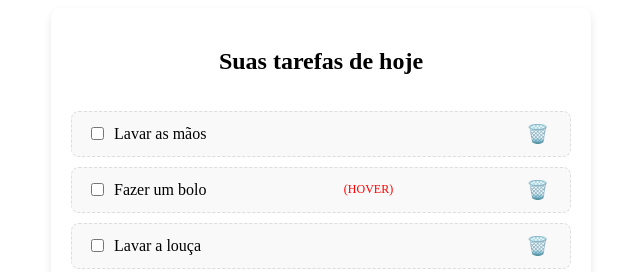
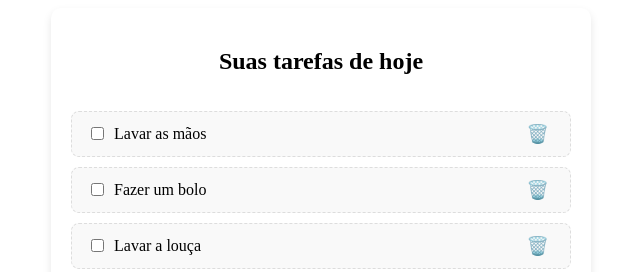
Before and after one commit to lucas-rodrigues-dev/focalpoint-app, a Next.js app: page /tasks in a window 1280 px wide. Shown: the top 272 px of the page, without its empty margins (319-959 px from the left). Built offline with nearby package versions, Linux system fonts and the light colour scheme.

Commit message:
update-focalpoint-app

```diff
--- a/pages/tasks.js
+++ b/pages/tasks.js
@@ -40,7 +40,6 @@ const Tasks = () => {
               onChange={() => handleToggleTask(task.id)}
             />
             <span>{task.title}</span>
-            {task.hover && <span className={styles.hoverLabel}>(HOVER)</span>}
             <button className={styles.deleteButton} onClick={() => handleDeleteTask(task.id)}>
               🗑️
             </button>
```
